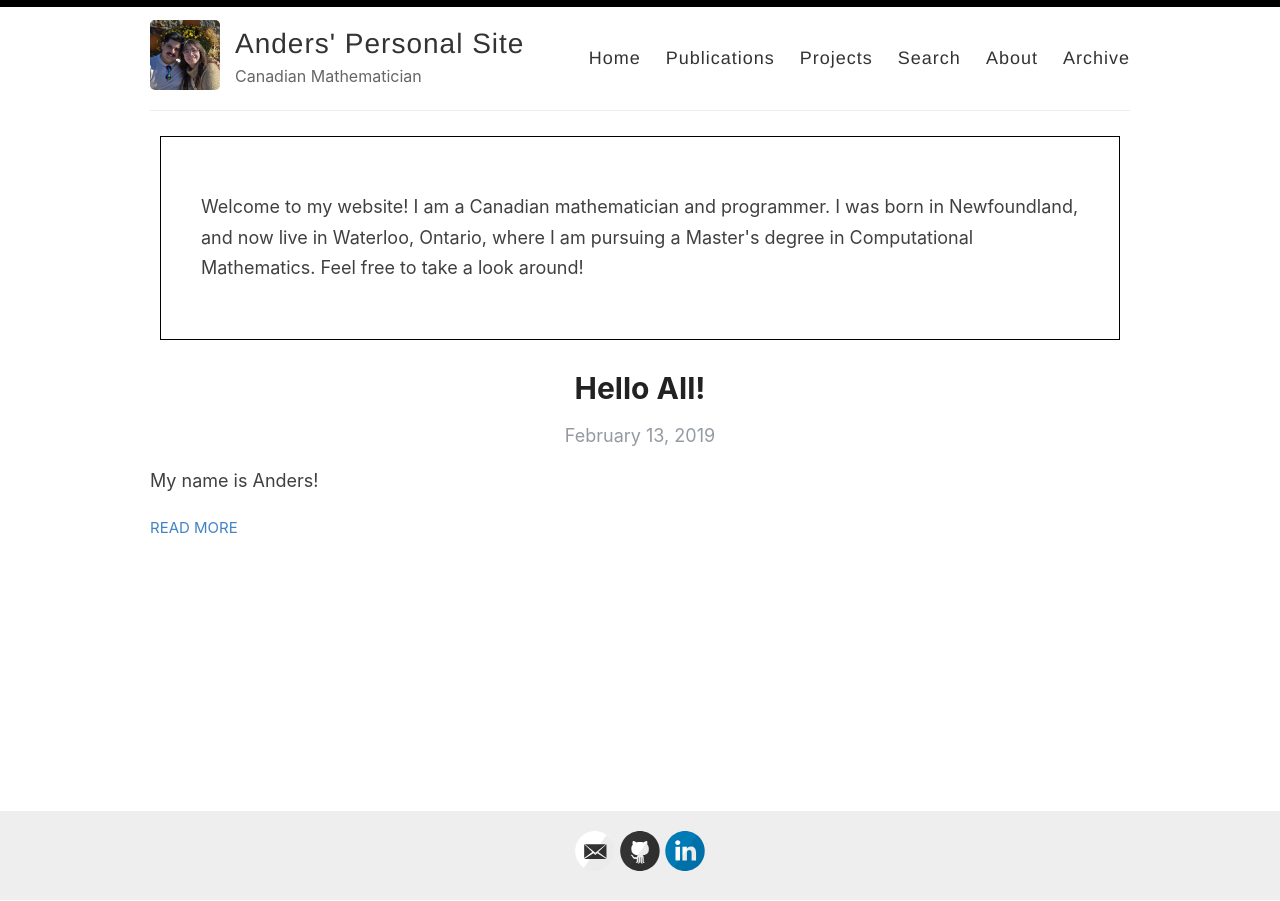
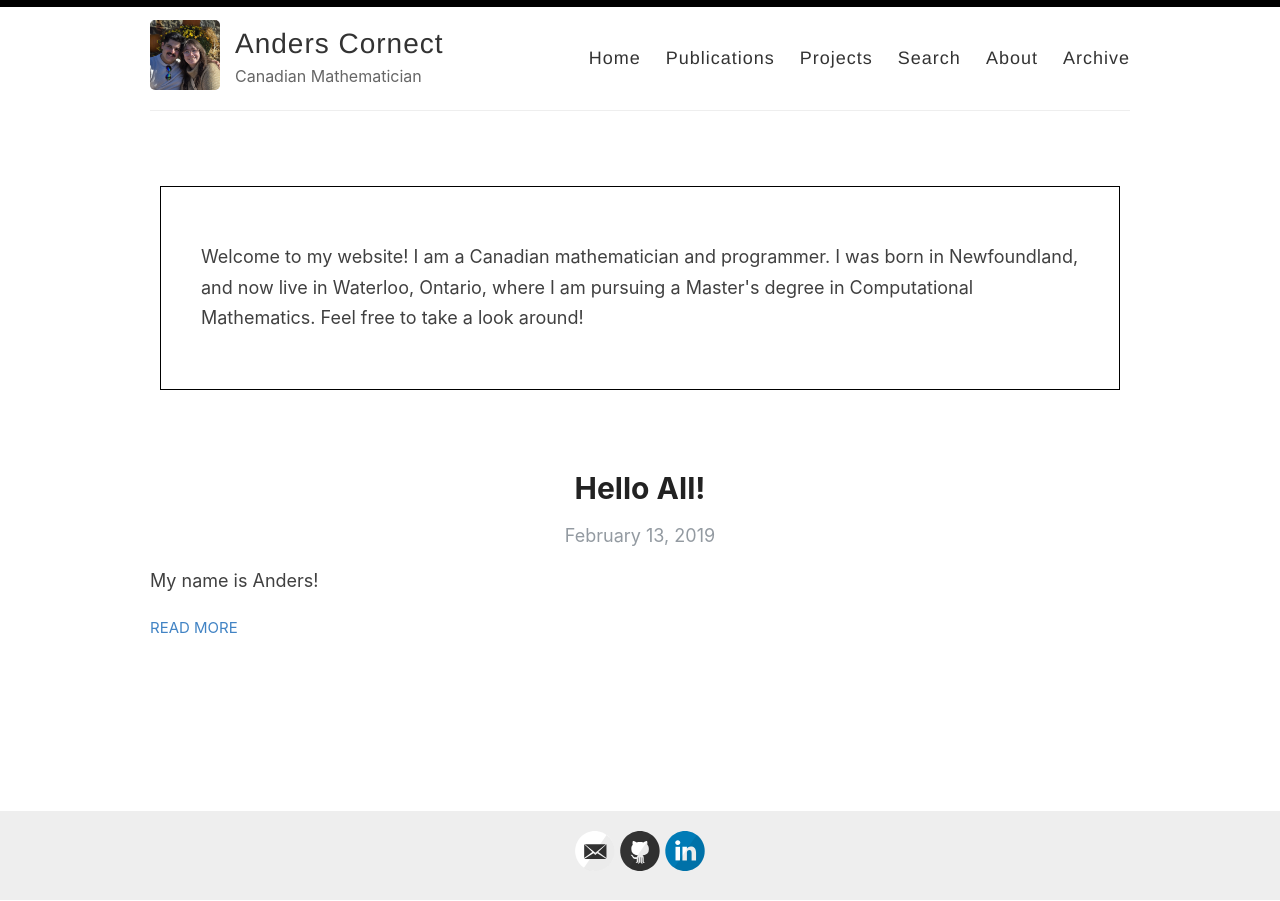
Before and after one commit to And-ers/And-ers.github.io, a Jekyll site: the page built from index.html, in a window 1280 px wide. Built offline with Jekyll 4.4.1, drawn with Linux system fonts in a browser that asks for light colours; the list of posts is cut into pages by our own code.

Commit message:
modified:   _config.yml modified:   assets/style.scss modified:   index.html

```diff
--- a/_config.yml
+++ b/_config.yml
@@ -3,7 +3,7 @@
 #
 
 # Name of your site (displayed in the header)
-name: Anders' Personal Site
+name: Anders Cornect
 
 # Name of the author
 author: Anders Cornect
--- a/assets/style.scss
+++ b/assets/style.scss
@@ -1150,5 +1150,9 @@ Modules - reusable parts of our design
   margin: 10px;
 }
 
+.spacer {
+  padding: 20px;
+}
+
 // Settled on moving the import of syntax highlighting to the bottom of the CSS
 // ... Otherwise it really bloats up the top of the CSS file and makes it difficult to find the start
--- a/index.html
+++ b/index.html
@@ -1,6 +1,8 @@
 ---
 layout: default
 ---
+
+<div class="spacer"></div>
 
 <div class="stylebox">
 
@@ -9,6 +11,8 @@ layout: default
 </p>
 
 </div>
+
+<div class="spacer"></div>
 
 <div class="posts">
   {% for post in paginator.posts %}
```
